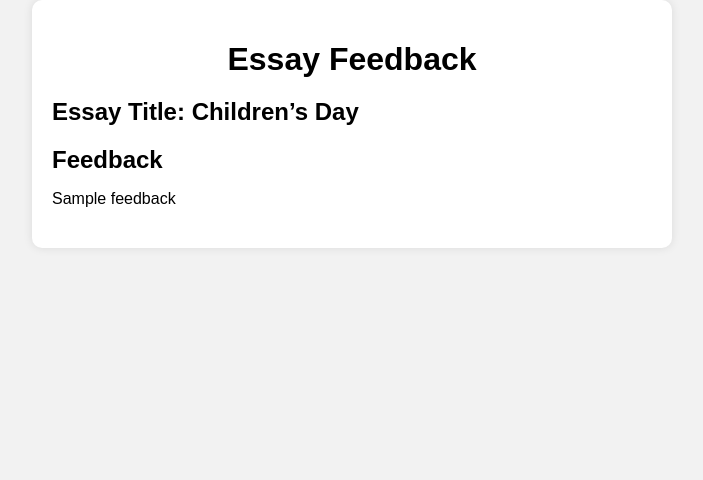
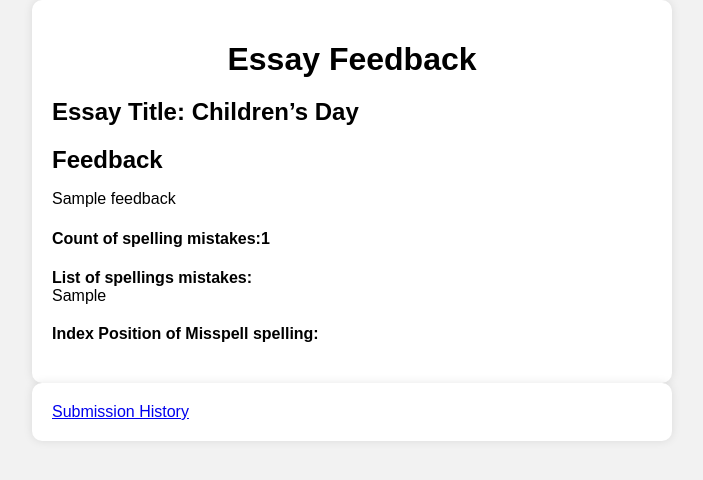
Before and after one commit to RSahu20/Evaluate_Essay-using-openaai, a Django app: template templates/essay/feedback.html in a window 1280 px wide. Shown: the top 480 px of the page, without its empty margins (288-991 px from the left). Run offline with Django 5.2, Linux system fonts and the light colour scheme; data comes from the database, SQL or seed files in the repository; the template is opened without the code that fills it: values that come from a table or form of the project are taken from there, most other values are stand-ins (such as "Sample title", 1, 10 or a date in 2020).

Commit message:
Update feedback.html

```diff
--- a/templates/essay/feedback.html
+++ b/templates/essay/feedback.html
@@ -1,3 +1,4 @@
+
     <!DOCTYPE html>
     <html lang="en">
     <head>
@@ -47,6 +48,17 @@
             <h2>Essay Title: {{ essay.title }}</h2>
             <h2>Feedback</h2>
             <p>{{ feedback }}</p>
+            <h4><p><b>Count of spelling mistakes:</b>{{ length }}</p></h4>
+
+            <p><b>List of spellings mistakes:<br>
+
+            </b> {{ misspelled_str }}</p>
+            <p><b>Index Position of Misspell spelling: <br>
+            </b>{{ spelling_errors }}</p>
+
+        </div>
+        <div class="container">
+            <a href="{% url 'history_essay' %}" class="btn btn-primary">Submission History</a>
         </div>
     </body>
     </html>
```
Lines whose indentation alone changed are shown as unchanged.
